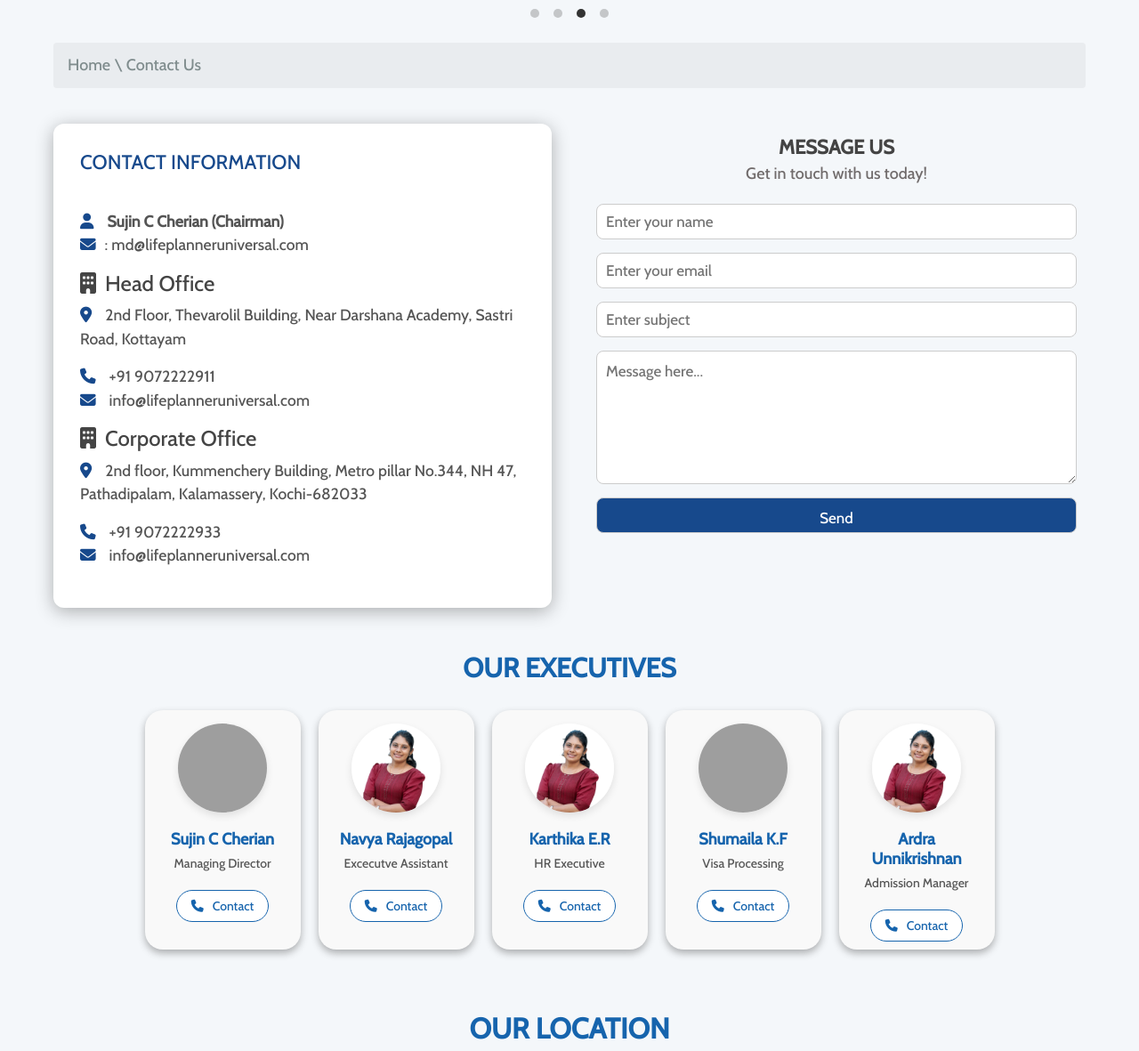
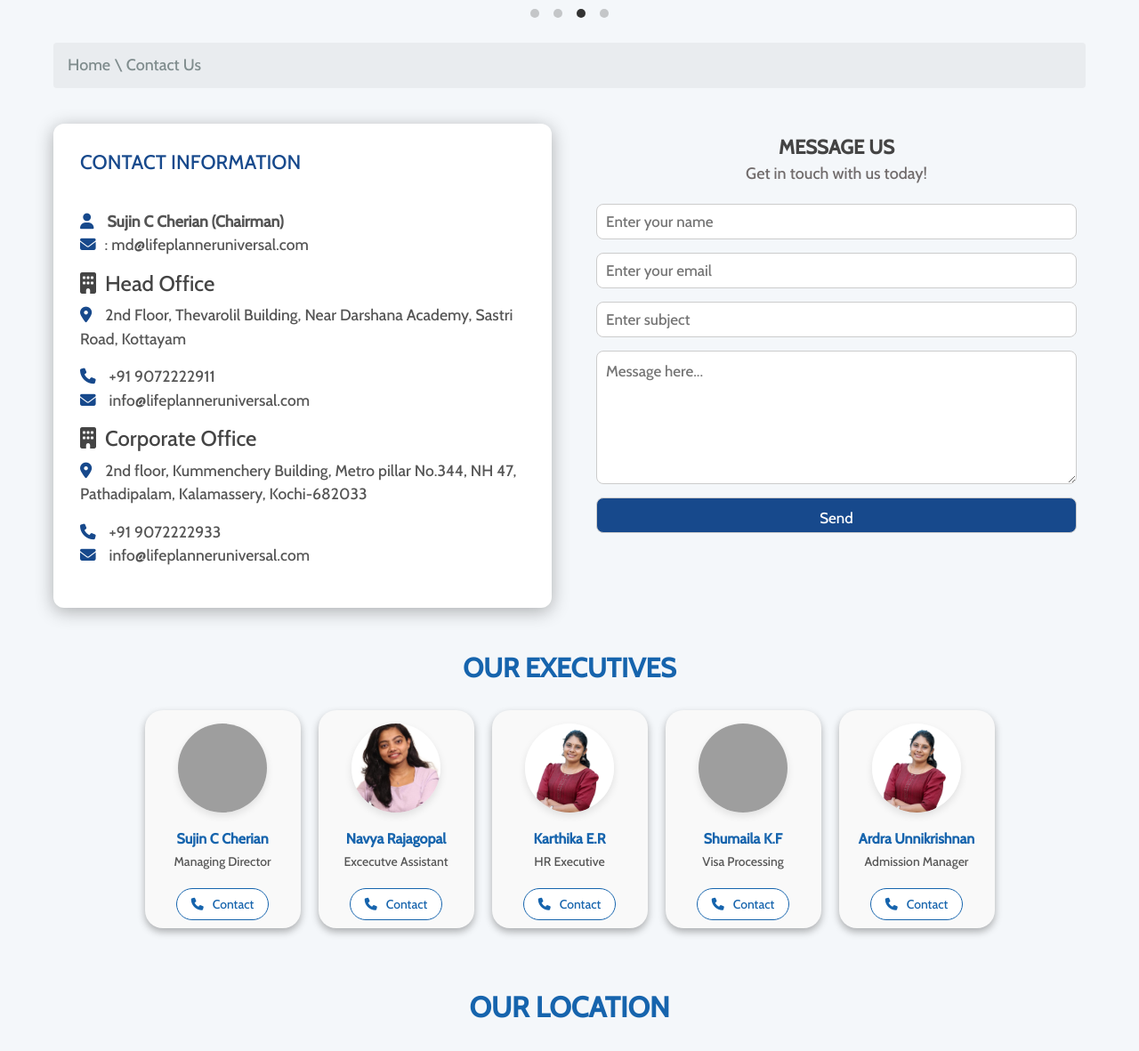
Before and after one commit to lifeplannerdev/lifeplanner, a Django app: page /contact/ in a window 1280 px wide. Shown: the part 492-1673 px from the top of the page at 89% size. Run offline with Django 5.2, Linux system fonts and the light colour scheme; some libraries are stand-ins or nearby versions; grey boxes are pictures that could not be loaded.

Commit message:
12th dec commit

```diff
--- a/templates/contact.html
+++ b/templates/contact.html
@@ -557,7 +557,7 @@
   }
 
   .profile-name {
-      font-size: 18px;
+      font-size: 16px;
       font-weight: bold;
       margin: 10px 0 5px;
       color:  rgb(22, 100, 173);
@@ -607,7 +607,7 @@
           </a>
       </div>
       <div class="profile-card">
-        <img src="/static/ardra.jpg" alt="Profile Picture" class="profile-pic">
+        <img src="/static/Navya.jpg" alt="Profile Picture" class="profile-pic">
         <h3 class="profile-name">Navya Rajagopal</h3>
         <p class="profile-specialization">Excecutve Assistant</p>
         <a href="" class="review-button" style="margin-top: 10px;text-decoration:none;">
```
Also changed, not shown: static/Navya.jpg (added).
